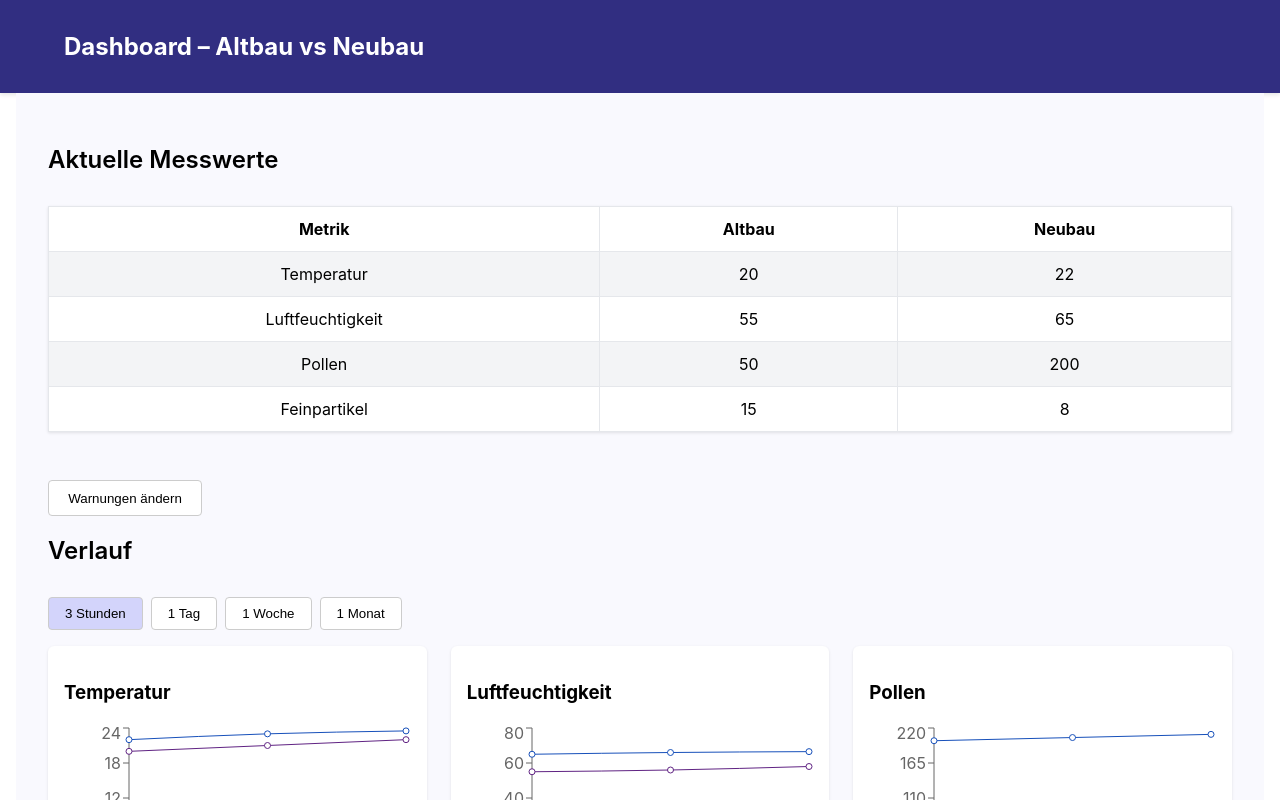
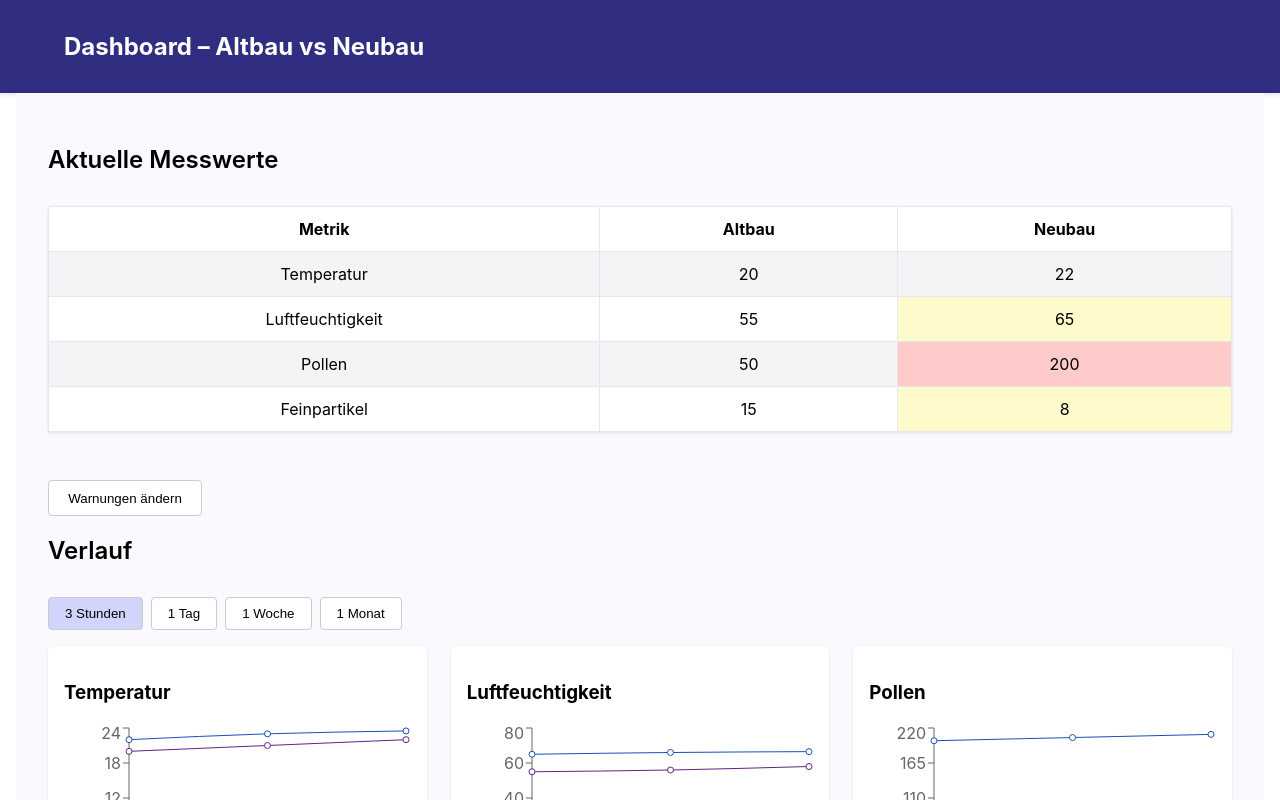
Before and after one commit to SWProjectTin23/altbauVsNeubau, a React (Create React App) app in the folder frontend/: page / in a window 1280 px wide. Shown: the top 800 px of the page. Built offline with nearby package versions, Linux system fonts and the light colour scheme.

Commit message:
added warnings

```diff
--- a/frontend/src/Dashboard.css
+++ b/frontend/src/Dashboard.css
@@ -99,3 +99,11 @@
   border-radius: 4px;
   cursor: pointer;
 }
+
+.warn-yellow {
+  background-color: #fffacc; /* hellgelb */
+}
+
+.warn-red {
+  background-color: #fecaca; /* hellrot */
+}
--- a/frontend/src/Dashboard.jsx
+++ b/frontend/src/Dashboard.jsx
@@ -92,6 +92,21 @@ const mockData = {
   },
 };
 
+const warningThresholds = {
+  Temperatur: { redLow: 15, yellowLow: 18, yellowHigh: 25, redHigh: 30 },
+  Luftfeuchtigkeit: { redLow: 30, yellowLow: 40, yellowHigh: 60, redHigh: 70 },
+  Pollen: { redLow: 0, yellowLow: 30, yellowHigh: 100, redHigh: 150 },
+  Feinpartikel: { redLow: 0, yellowLow: 10, yellowHigh: 20, redHigh: 30 },
+};
+
+const getWarningClass = (metric, value) => {
+  const thresholds = warningThresholds[metric];
+  if (value < thresholds.redLow || value > thresholds.redHigh) return "warn-red";
+  if (value < thresholds.yellowLow || value > thresholds.yellowHigh) return "warn-yellow";
+  return "";
+};
+
+
 const metrics = ["Temperatur", "Luftfeuchtigkeit", "Pollen", "Feinpartikel"];
 const intervals = ["3h", "1d", "1w", "1m"];
 
@@ -118,8 +133,12 @@ export default function Dashboard() {
                   {metrics.map((metric) => (
                     <tr key={metric}>
                       <td>{metric}</td>
-                    <td>{data.current.Altbau[metric]}</td>
-                    <td>{data.current.Neubau[metric]}</td>
+                      <td className={getWarningClass(metric, data.current.Altbau[metric])}>
+                        {data.current.Altbau[metric]}
+                      </td>
+                      <td className={getWarningClass(metric, data.current.Neubau[metric])}>
+                        {data.current.Neubau[metric]}
+                      </td>
                     </tr>
                   ))}
                 </tbody>
--- a/frontend/src/index.css
+++ b/frontend/src/index.css
@@ -1,6 +1,3 @@
-@tailwind base;
-@tailwind components;
-@tailwind utilities;
 
 body {
   margin: 0;
```
Lines whose indentation alone changed are shown as unchanged.
